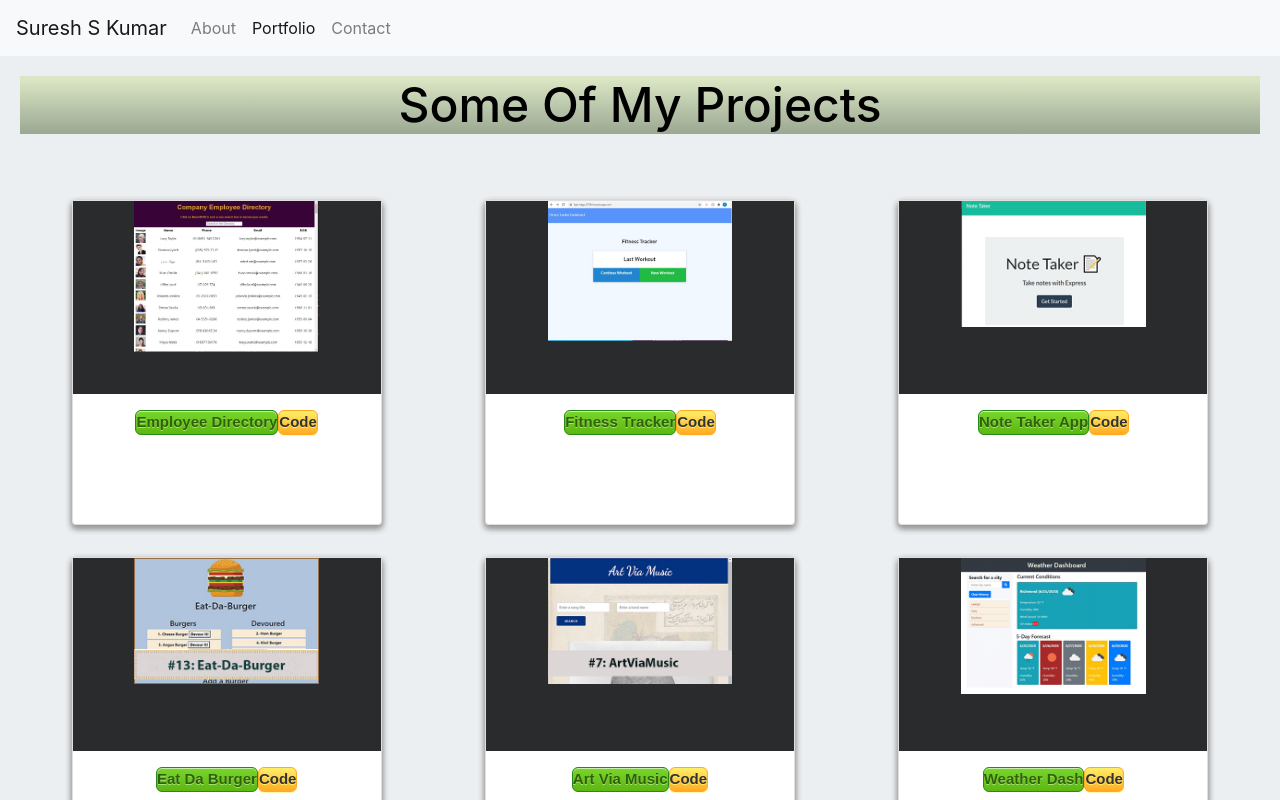
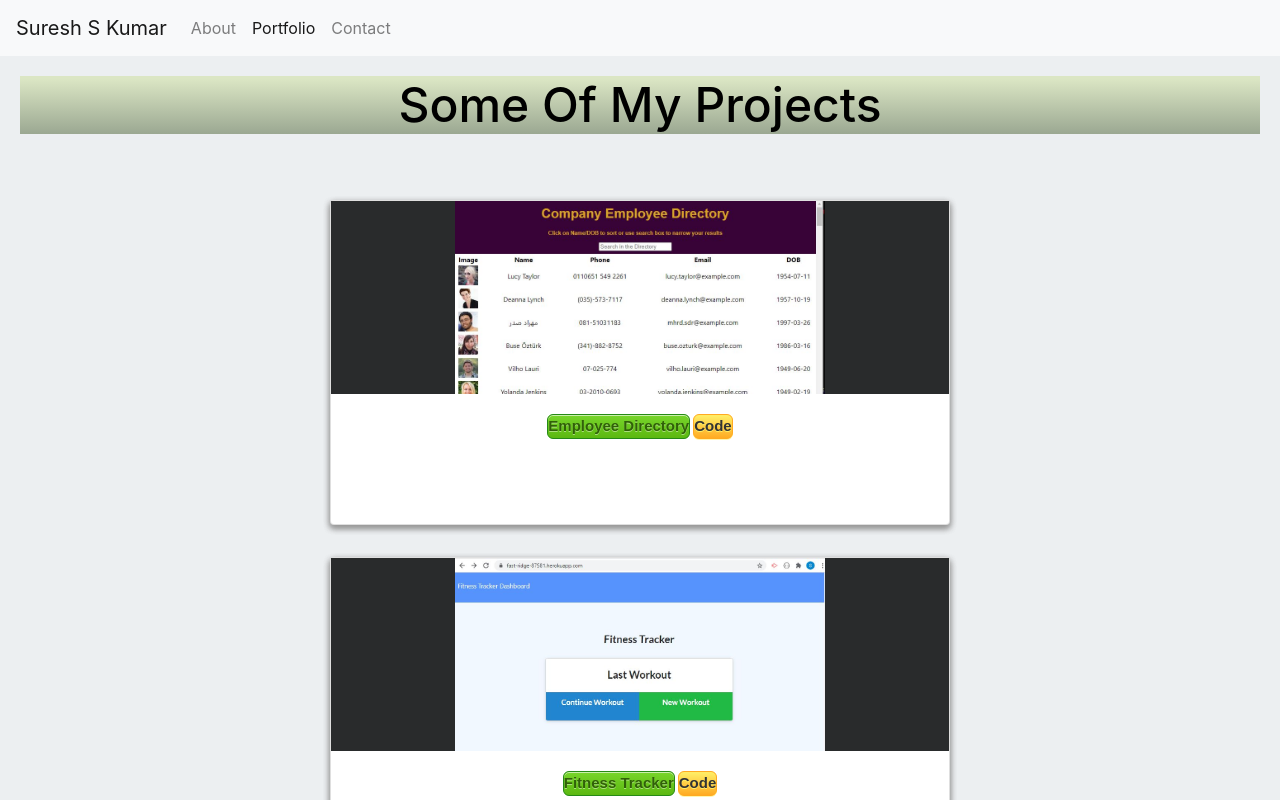
Before and after one commit to s-suresh-kumar/my-portfolio, a React (Create React App) app: page /portfolio in a window 1280 px wide. Shown: the top 800 px of the page. Built offline with nearby package versions, Linux system fonts and the light colour scheme.

Commit message:
fix image paths,as build needs process.env.PUBLIC_URL

```diff
--- a/package.json
+++ b/package.json
@@ -2,6 +2,7 @@
   "name": "my-portfolio",
   "version": "0.1.0",
   "private": true,
+  "homepage": "https://s-suresh-kumar.github.io/my-portfolio",
   "dependencies": {
     "@testing-library/jest-dom": "^4.2.4",
     "@testing-library/react": "^9.5.0",
@@ -13,6 +14,8 @@
     "react-scripts": "3.4.3"
   },
   "scripts": {
+    "predeploy": "npm run build",
+    "deploy": "gh-pages -d build",
     "start": "react-scripts start",
     "build": "react-scripts build",
     "test": "react-scripts test",
@@ -32,5 +35,8 @@
       "last 1 firefox version",
       "last 1 safari version"
     ]
+  },
+  "devDependencies": {
+    "gh-pages": "^3.1.0"
   }
 }
--- a/src/components/Project.js
+++ b/src/components/Project.js
@@ -3,10 +3,11 @@ import "./project.css";
 
 function Project(props) {
   return (
-    <div className="card">
-      <div className="img-container table">
+    // console.log("Project.js PROPS", {props.image});
+    < div className="card" >
+      <div className="img-container">
         {/* <img alt={props.name} src={props.image} /> */}
-        <img alt={props.name} src={props.image} />
+        <img alt={props.name} src={process.env.PUBLIC_URL + props.image} />
       </div>
       <div className="content text-center">
         {/* <ul>
@@ -30,7 +31,7 @@ function Project(props) {
       {/* <span onClick={() => props.removeFriend(props.id)} className="remove">
         𝘅
       </span> */}
-    </div>
+    </div >
   );
 }
 
--- a/src/components/project.css
+++ b/src/components/project.css
@@ -4,7 +4,7 @@
   height: 325px;
   margin: 1rem;
   position: relative;
-  width: 25%;
+  width: 50%;
   box-shadow: 0 3px 6px #999, 0 3px 6px #999;
   text-align: left;
 }
@@ -62,6 +62,8 @@
 }
 
 .myYButton {
+margin-left:3px;
+	margin-top:20px;
 	box-shadow: 0px 1px 0px 0px #fff6af;
 	background:linear-gradient(to bottom, #ffec64 5%, #ffab23 100%);
 	background-color:#ffec64;
@@ -87,6 +89,7 @@
 }
 
 .myGButton {
+	margin-top:20px;
 	box-shadow:inset 0px 1px 0px 0px #caefab;
 	background:linear-gradient(to bottom, #77d42a 5%, #5cb811 100%);
 	background-color:#77d42a;
--- a/src/pages/data/projects.json
+++ b/src/pages/data/projects.json
@@ -2,35 +2,35 @@
   {
     "id": 1,
     "name": "Employee Directory",
-    "image": "/assets/thumbnails/workplace-directory-thumbnail.JPG",
+    "image": "/assets/thumbnails/workplace-directory-thumbnail.jpg",
     "githubRepo": "https://github.com/s-suresh-kumar/workplace-directory",
     "deployLink": "https://s-suresh-kumar.github.io/workplace-directory/"
   },
   {
     "id": 2,
     "name": "Fitness Tracker",
-    "image": "/assets/thumbnails/fitness-tracker-thumbnail.JPG",
+    "image": "/assets/thumbnails/fitness-tracker-thumbnail.jpg",
     "githubRepo": "https://github.com/s-suresh-kumar/fitnessTracker",
     "deployLink": "https://fast-ridge-87581.herokuapp.com/"
   },
   {
     "id": 3,
     "name": "Note Taker App",
-    "image": "/assets/thumbnails/note-taker-thumbnail.JPG",
+    "image": "/assets/thumbnails/note-taker-thumbnail.jpg",
     "githubRepo": "https://github.com/s-suresh-kumar/noteTaker",
     "deployLink": "https://agile-everglades-01445.herokuapp.com/"
   },
   {
     "id": 4,
     "name": "Eat Da Burger",
-    "image": "/assets/thumbnails/eat-da-burger-thumbnail.JPG",
+    "image": "/assets/thumbnails/eat-da-burger-thumbnail.jpg",
     "githubRepo": "https://github.com/s-suresh-kumar/Eat-Da-Burger",
     "deployLink": "https://intense-hollows-80590.herokuapp.com/"
   },
   {
     "id": 5,
     "name": "Art Via Music",
-    "image": "/assets/thumbnails/art-via-music-thumbnail.JPG",
+    "image": "/assets/thumbnails/art-via-music-thumbnail.jpg",
     "githubRepo": "https://github.com/s-suresh-kumar/ArtViaMusic",
     "deployLink": "https://s-suresh-kumar.github.io/ArtViaMusic/"
   },
```
Also changed, not shown: 1 other file (tests, documents, lock files or other folders).
